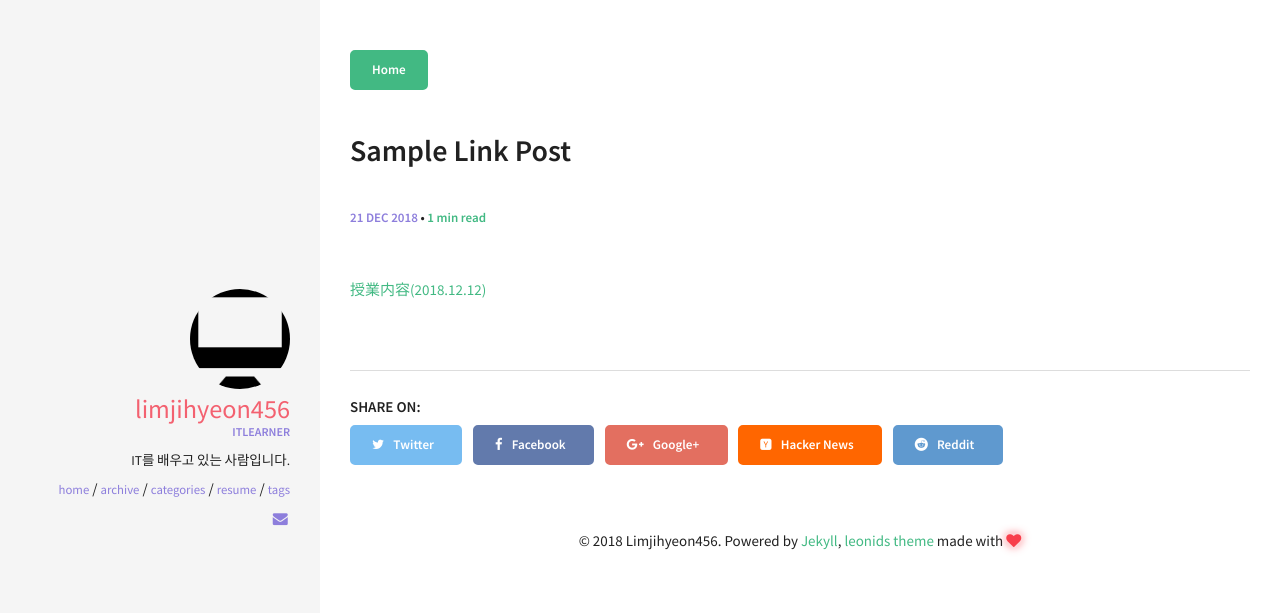
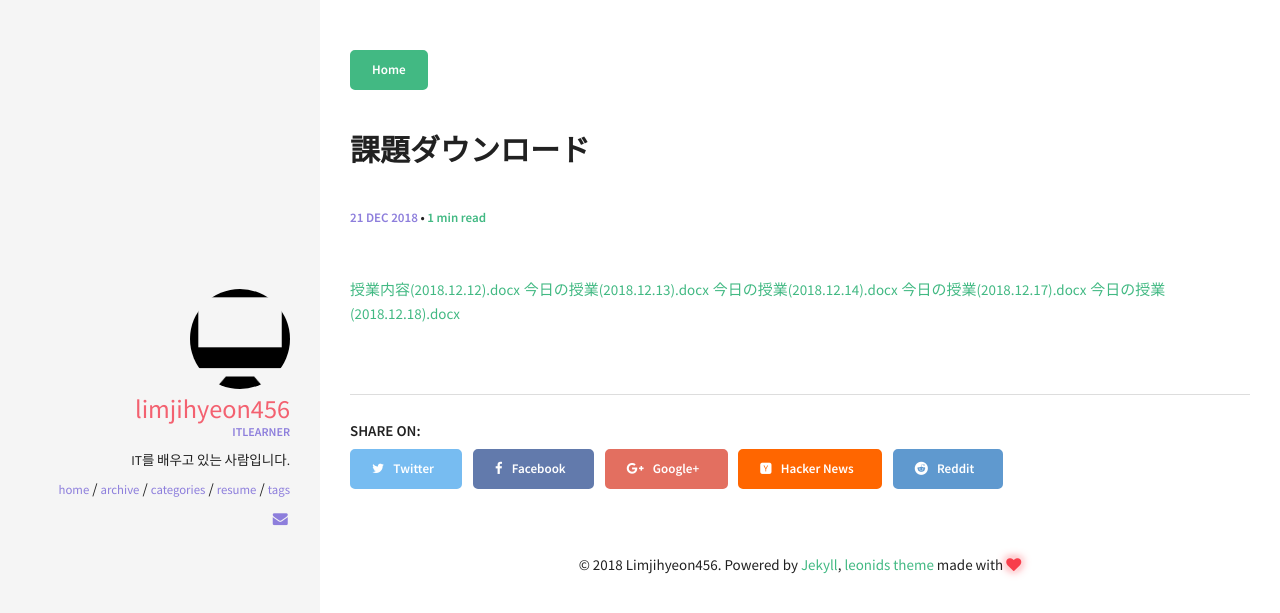
Before and after one commit to hyeon3713/github.io, a Jekyll site: the page built from _posts/2018-12-21-download-link.md, in a window 1280 px wide. Shown: the top 613 px of the page. Built offline with Jekyll 4.4.1, drawn with Linux system fonts in a browser that asks for light colours.

Commit message:
Update 2018-12-21-download-link.md

```diff
--- a/_posts/2018-12-21-download-link.md
+++ b/_posts/2018-12-21-download-link.md
@@ -1,11 +1,15 @@
 ---
 layout: post
-title: "Sample Link Post"
-excerpt: "Try click on the link icon."
+title: "課題ダウンロード"
+excerpt: "課題物のダウンロードができます。"
 categories: [link post]
-link: http://renyuanz.github.io
+link: https://github.com/hyeon3713/kadai
 share: true
 ---
 
 
- [授業内容(2018.12.12)](https://github.com/hyeon3713/kadai/raw/master/%E6%8E%88%E6%A5%AD%E5%86%85%E5%AE%B9(2018.12.12).docx)
+ [授業内容(2018.12.12).docx](https://github.com/hyeon3713/kadai/raw/master/%E6%8E%88%E6%A5%AD%E5%86%85%E5%AE%B9(2018.12.12).docx)
+ [今日の授業(2018.12.13).docx](https://github.com/hyeon3713/kadai/raw/master/%E4%BB%8A%E6%97%A5%E3%81%AE%E6%8E%88%E6%A5%AD(2018.12.13).docx)
+ [今日の授業(2018.12.14).docx](https://github.com/hyeon3713/kadai/raw/master/%E4%BB%8A%E6%97%A5%E3%81%AE%E6%8E%88%E6%A5%AD(2018.12.14).docx)
+ [今日の授業(2018.12.17).docx](https://github.com/hyeon3713/kadai/raw/master/%E4%BB%8A%E6%97%A5%E3%81%AE%E6%8E%88%E6%A5%AD(2018.12.17).docx)
+ [今日の授業(2018.12.18).docx](https://github.com/hyeon3713/kadai/raw/master/%E4%BB%8A%E6%97%A5%E3%81%AE%E6%8E%88%E6%A5%AD(2018.12.18).docx)
```
